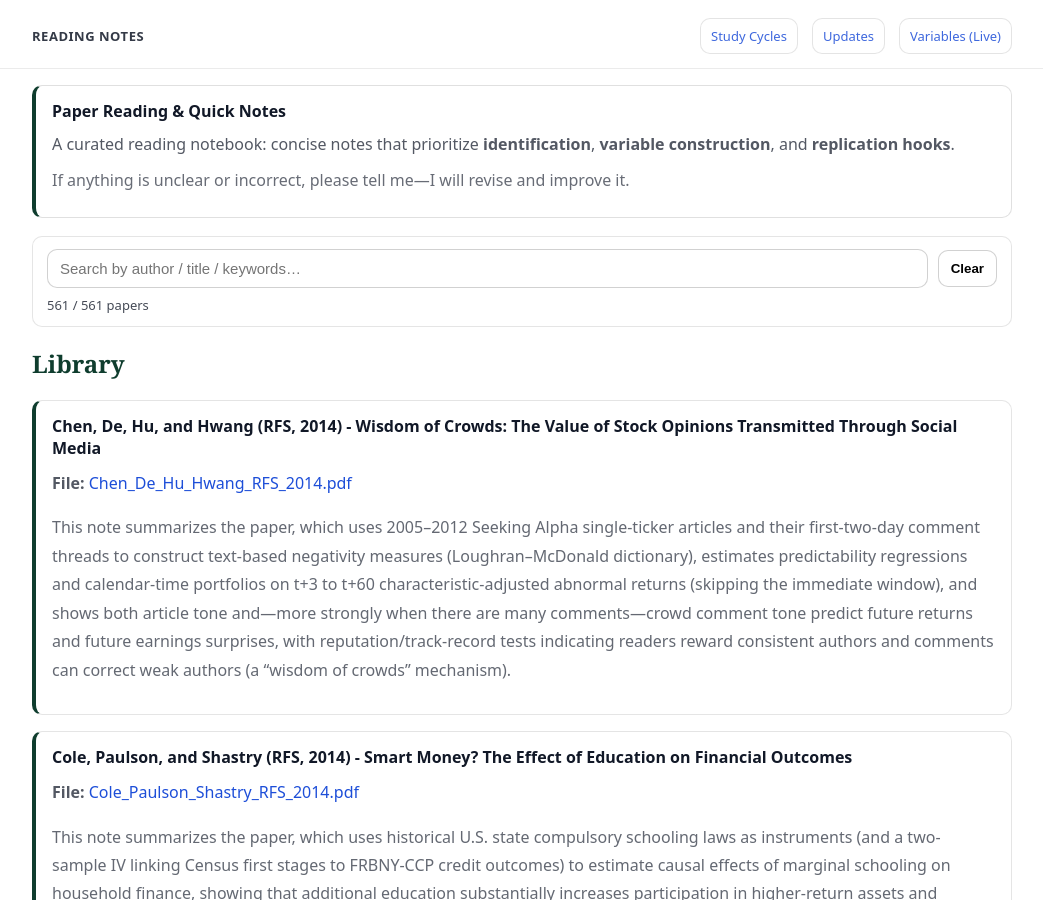
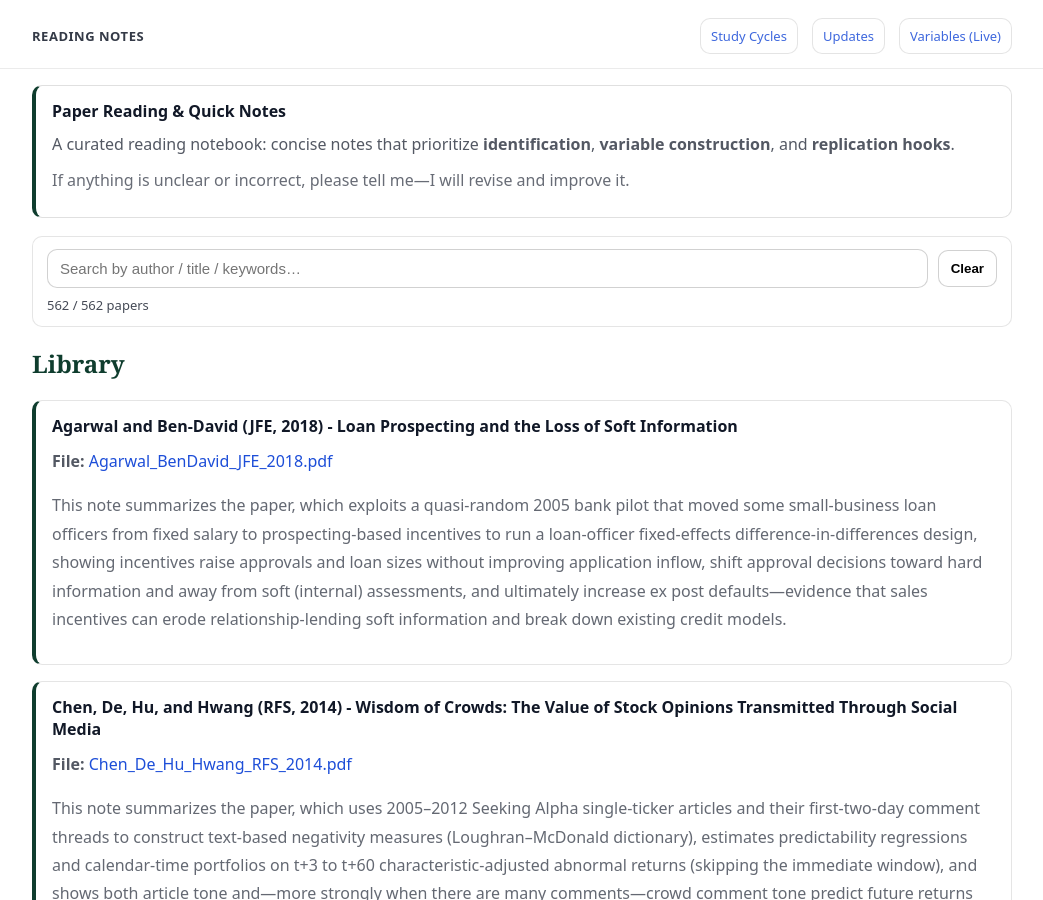
Before and after one commit to yaxinzn/study-archive, a Jekyll site: the page built from reading/index.md, in a window 1280 px wide and 900 px high. Shown: the whole window, without its empty margins (118-1161 px from the left). Built offline with Jekyll 4.4.1, drawn with Linux system fonts in a browser that asks for light colours.

Commit message:
Reading: add/update Agarwal_BenDavid_JFE_2018.pdf

```diff
--- a/_data/reading.yml
+++ b/_data/reading.yml
@@ -1,3 +1,7 @@
+- title: "Agarwal and Ben-David (JFE, 2018) - Loan Prospecting and the Loss of Soft Information"
+  file: "Agarwal_BenDavid_JFE_2018.pdf"
+  desc: "This note summarizes the paper, which exploits a quasi-random 2005 bank pilot that moved some small-business loan officers from fixed salary to prospecting-based incentives to run a loan-officer fixed-effects difference-in-differences design, showing incentives raise approvals and loan sizes without improving application inflow, shift approval decisions toward hard information and away from soft (internal) assessments, and ultimately increase ex post defaults—evidence that sales incentives can erode relationship-lending soft information and break down existing credit models."
+
 - title: "Chen, De, Hu, and Hwang (RFS, 2014) - Wisdom of Crowds: The Value of Stock Opinions Transmitted Through Social Media"
   file: "Chen_De_Hu_Hwang_RFS_2014.pdf"
   desc: "This note summarizes the paper, which uses 2005–2012 Seeking Alpha single-ticker articles and their first-two-day comment threads to construct text-based negativity measures (Loughran–McDonald dictionary), estimates predictability regressions and calendar-time portfolios on t+3 to t+60 characteristic-adjusted abnormal returns (skipping the immediate window), and shows both article tone and—more strongly when there are many comments—crowd comment tone predict future returns and future earnings surprises, with reputation/track-record tests indicating readers reward consistent authors and comments can correct weak authors (a “wisdom of crowds” mechanism)."
```
Also changed, not shown: 1 other file.
